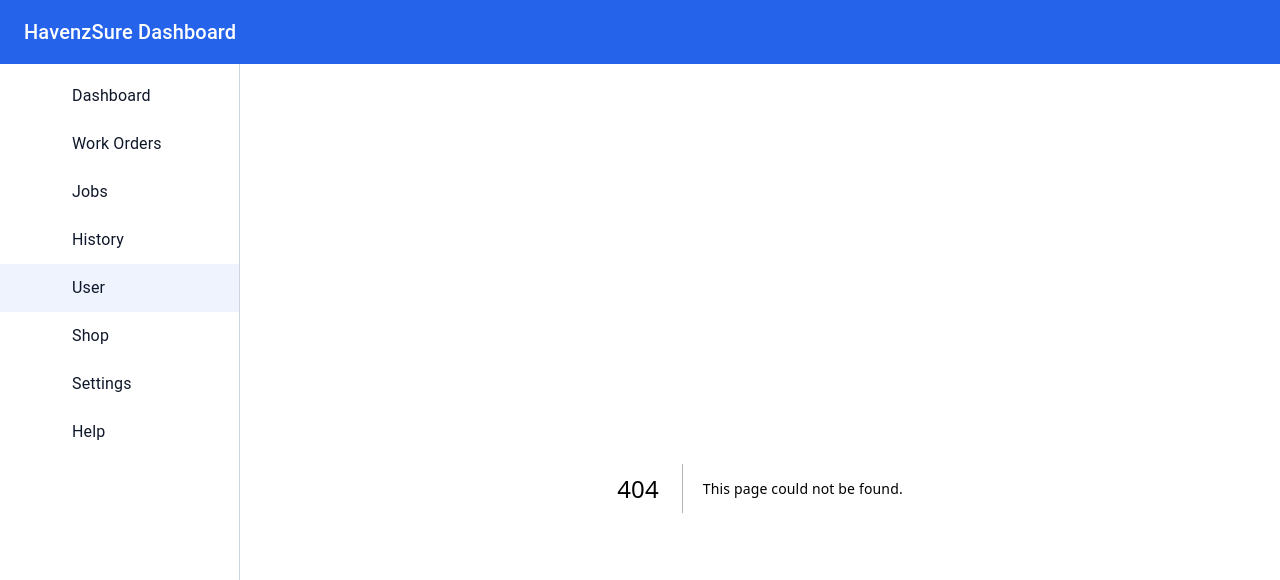
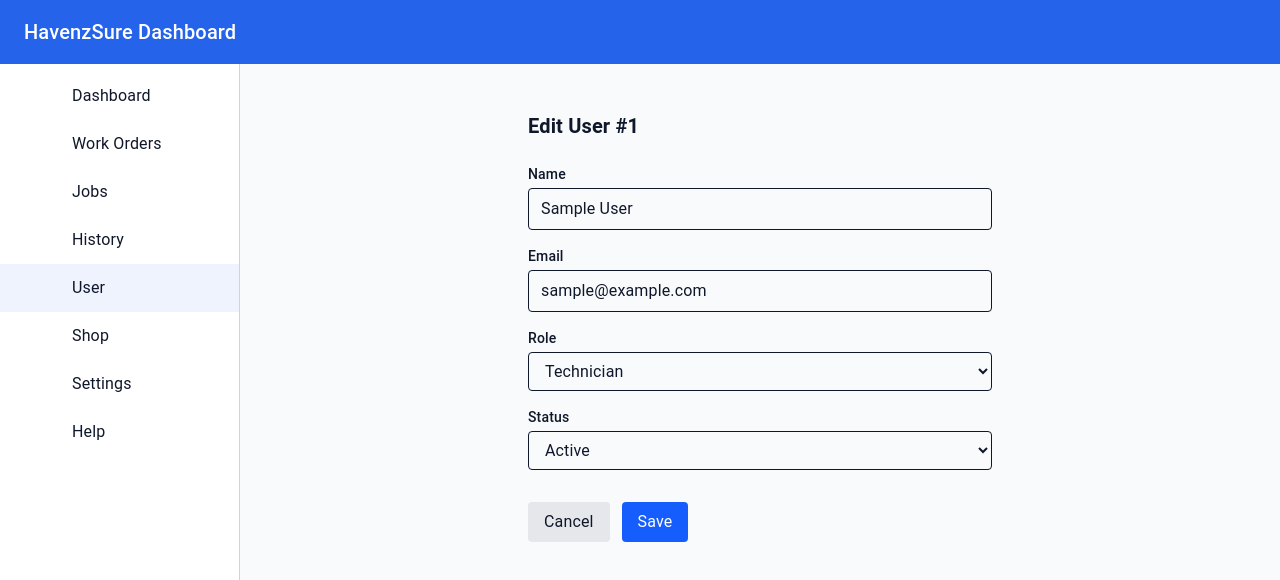
Before and after one commit to DashboardDivas/havenzsure-dashboard, a Next.js app: page /user/1/edit in a window 1280 px wide. Before the commit this address had no page. Shown: the top 580 px of the page. Built offline with nearby package versions, Linux system fonts and the light colour scheme; some icons are missing; what @mui/material-nextjs would draw is missing.

Commit message:
feat/user-detail-view

```diff
--- /dev/null
+++ b/src/app/user/[id]/edit/page.tsx
@@ -0,0 +1,105 @@
+"use client";
+
+import { useParams, useRouter } from "next/navigation";
+import { useState } from "react";
+
+export default function EditUserPage() {
+  const { id } = useParams();
+  const router = useRouter();
+
+  const [formData, setFormData] = useState({
+    name: "Sample User",
+    email: "sample@example.com",
+    role: "Technician",
+    status: "Active",
+  });
+
+  const handleChange = (
+    e: React.ChangeEvent<HTMLInputElement | HTMLSelectElement>
+  ) => {
+    setFormData({ ...formData, [e.target.name]: e.target.value });
+  };
+
+  const handleSave = () => {
+    alert(`User ${id} updated:\n` + JSON.stringify(formData, null, 2));
+    router.push(`/user/${id}`); // Navigate to view page after save
+  };
+
+  return (
+    <div className="p-6 max-w-lg mx-auto">
+      <h1 className="text-xl font-bold mb-6">Edit User #{id}</h1>
+
+      <div className="space-y-4">
+        {/* Name */}
+        <div>
+          <label className="block text-sm font-medium mb-1">Name</label>
+          <input
+            type="text"
+            name="name"
+            value={formData.name}
+            onChange={handleChange}
+            className="w-full border rounded px-3 py-2"
+          />
+        </div>
+
+        {/* Email */}
+        <div>
+          <label className="block text-sm font-medium mb-1">Email</label>
+          <input
+            type="email"
+            name="email"
+            value={formData.email}
+            onChange={handleChange}
+            className="w-full border rounded px-3 py-2"
+          />
+        </div>
+
+        {/* Role */}
+        <div>
+          <label className="block text-sm font-medium mb-1">Role</label>
+          <select
+            name="role"
+            value={formData.role}
+            onChange={handleChange}
+            className="w-full border rounded px-3 py-2"
+          >
+            <option>Admin</option>
+            <option>Adjustor</option>
+            <option>Bodyman</option>
+            <option>Technician</option>
+          </select>
+        </div>
+
+        {/* Status */}
+        <div>
+          <label className="block text-sm font-medium mb-1">Status</label>
+          <select
+            name="status"
+            value={formData.status}
+            onChange={handleChange}
+            className="w-full border rounded px-3 py-2"
+          >
+            <option>Active</option>
+            <option>Inactive</option>
+          </select>
+        </div>
+
+        {/* Buttons */}
+        <div className="flex gap-3 pt-4">
+          <button
+            onClick={() => router.push(`/user/${id}`)} // Navigate back to view page
+            className="px-4 py-2 rounded bg-gray-200 hover:bg-gray-300"
+          >
+            Cancel
+          </button>
+          <button
+            onClick={handleSave}
+            className="px-4 py-2 rounded bg-blue-600 text-white hover:bg-blue-700"
+          >
+            Save
+          </button>
+        </div>
+      </div>
+    </div>
+  );
+}
--- /dev/null
+++ b/src/app/user/[id]/page.tsx
@@ -0,0 +1,77 @@
+"use client";
+
+import { useRouter } from "next/navigation";
+import { useEffect, useState } from "react";
+import { Avatar, Card, CardContent } from "@mui/material";
+
+type User = {
+  id: string;
+  name: string;
+  email: string;
+  role: string;
+  shopNumber: string;
+  status: "Active" | "Inactive";
+  avatar?: string;
+};
+
+// Normally, you would fetch this from an API
+const initialUsers: User[] = [
+  { id: "U0001", name: "Himanshi Punj", email: "himanshi@example.com", role: "Admin", shopNumber: "S001", status: "Active", avatar: "/images/himanshi.png" },
+  { id: "U0002", name: "Daisy Di", email: "daisy@example.com", role: "Adjustor", shopNumber: "S002", status: "Active", avatar: "https://i.pravatar.cc/150?img=5" },
+  { id: "U0003", name: "Chen Li", email: "chen@example.com", role: "Bodyman", shopNumber: "S003", status: "Active", avatar: "https://i.pravatar.cc/150?img=15" },
+  { id: "U0004", name: "An-Ni Huang", email: "anni@example.com", role: "Technician", shopNumber: "S004", status: "Active", avatar: "https://i.pravatar.cc/150?img=25" },
+  { id: "U0005", name: "Jason Wang", email: "jason@example.com", role: "Bodyman", shopNumber: "S005", status: "Inactive", avatar: "https://i.pravatar.cc/150?img=35" },
+];
+
+export default function UserDetail({ params }: { params: { id: string } }) {
+  const { id } = params;
+  const [user, setUser] = useState<User | null>(null);
+  const router = useRouter();
+
+  useEffect(() => {
+    const foundUser = initialUsers.find((u) => u.id === id);
+    if (!foundUser) {
+      router.push("/"); // Redirect if user not found
+    } else {
+      setUser(foundUser);
+    }
+  }, [id, router]);
+
+  if (!user) return null;
+
+  return (
+    <div className="p-6">
+      <button
+        className="mb-4 px-4 py-2 bg-gray-200 rounded hover:bg-gray-300"
+        onClick={() => router.push("/user")}
+      >
+        Back
+      </button>
+
+      <Card className="max-w-md mx-auto shadow">
+        <CardContent className="flex flex-col items-center text-center space-y-4">
+          <Avatar
+            src={user.avatar}
+            alt={user.name}
+            sx={{ width: 80, height: 80 }}
+          />
+          <h2 className="text-2xl font-bold">{user.name}</h2>
+          <p className="text-gray-600">{user.email}</p>
+          <div className="flex space-x-4">
+            <span className="px-3 py-1 rounded-full bg-blue-500 text-white text-sm">
+              {user.role}
+            </span>
+            <span
+              className={`px-3 py-1 rounded-full text-white text-sm ${
+                user.status === "Active" ? "bg-green-500" : "bg-red-500"
+              }`}
+            >
+              {user.status}
+            </span>
+          </div>
+          <p className="text-gray-500">Repair Shop: {user.shopNumber}</p>
+        </CardContent>
+      </Card>
+    </div>
+  );
+}
--- a/src/components/ui/UserList.tsx
+++ b/src/components/ui/UserList.tsx
@@ -1,6 +1,12 @@
 "use client";
 import React, { useState } from "react";
-import { Avatar, IconButton, Menu, MenuItem, ListItemIcon } from "@mui/material";
+import {
+  Avatar,
+  IconButton,
+  Menu,
+  MenuItem,
+  ListItemIcon,
+} from "@mui/material";
 import MoreVertIcon from "@mui/icons-material/MoreVert";
 import VisibilityIcon from "@mui/icons-material/Visibility";
 import EditIcon from "@mui/icons-material/Edit";
@@ -17,25 +23,30 @@ type User = {
   avatar?: string;
 };
 
-const users: User[] = [
-  { id: 'U0001', name: "Himanshi Punj", email: "himanshi@example.com", role: "Admin", shopNumber: "S001", status: "Active", avatar: "/images/himanshi.png" },
-  { id: 'U0002', name: "Daisy Di", email: "daisy@example.com", role: "Adjustor", shopNumber: "S002", status: "Active", avatar: "https://i.pravatar.cc/150?img=5" },
-  { id: 'U0003', name: "Chen Li", email: "chen@example.com", role: "Bodyman", shopNumber: "S003", status: "Active", avatar: "https://i.pravatar.cc/150?img=15" },
-  { id: 'U0004', name: "An-Ni Huang", email: "anni@example.com", role: "Technician", shopNumber: "S004", status: "Active", avatar: "https://i.pravatar.cc/150?img=25" },
-  { id: 'U0005', name: "Jason Wang", email: "jason@example.com", role: "Bodyman", shopNumber: "S005", status: "Inactive", avatar: "https://i.pravatar.cc/150?img=35" },
-  { id: 'U0006', name: "Michael Johnson", email: "michael@example.com", role: "Technician", shopNumber: "S006", status: "Inactive", avatar: "https://i.pravatar.cc/150?img=65" },
-  { id: 'U0007', name: "Sophia Davis", email: "sophia@example.com", role: "Technician", shopNumber: "S007", status: "Active", avatar: "https://i.pravatar.cc/150?img=75" },
-  { id: 'U0008', name: "David Smith", email: "david@example.com", role: "Technician", shopNumber: "S008", status: "Inactive", avatar: "https://i.pravatar.cc/150?img=85" },
-  { id: 'U0009', name: "Olivia Martinez", email: "olivia@example.com", role: "Technician", shopNumber: "S009", status: "Active", avatar: "https://i.pravatar.cc/150?img=95" }
+const initialUsers: User[] = [
+  { id: "U0001", name: "Himanshi Punj", email: "himanshi@example.com", role: "Admin", shopNumber: "S001", status: "Active", avatar: "/images/himanshi.png" },
+  { id: "U0002", name: "Daisy Di", email: "daisy@example.com", role: "Adjustor", shopNumber: "S002", status: "Active", avatar: "https://i.pravatar.cc/150?img=5" },
+  { id: "U0003", name: "Chen Li", email: "chen@example.com", role: "Bodyman", shopNumber: "S003", status: "Active", avatar: "https://i.pravatar.cc/150?img=15" },
+  { id: "U0004", name: "An-Ni Huang", email: "anni@example.com", role: "Technician", shopNumber: "S004", status: "Active", avatar: "https://i.pravatar.cc/150?img=25" },
+  { id: "U0005", name: "Jason Wang", email: "jason@example.com", role: "Bodyman", shopNumber: "S005", status: "Inactive", avatar: "https://i.pravatar.cc/150?img=35" },
+  { id: "U0006", name: "Maria Garcia", email: "maria@example.com", role: "Technician", shopNumber: "S006", status: "Active", avatar: "https://i.pravatar.cc/150?img=45" },
+  { id: "U0007", name: "Liam Smith", email: "liam@example.com", role: "Technician", shopNumber: "S007", status: "Inactive", avatar: "https://i.pravatar.cc/150?img=55" },
+  { id: "U0008", name: "Olivia Brown", email: "olivia@example.com", role: "Technician", shopNumber: "S008", status: "Active", avatar: "https://i.pravatar.cc/150?img=65" },
+  { id: "U0009", name: "Noah Johnson", email: "noah@example.com", role: "Technician", shopNumber: "S009", status: "Inactive", avatar: "https://i.pravatar.cc/150?img=75" },
+  { id: "U0010", name: "Ashna Walia", email: "ashna@example.com", role: "Technician", shopNumber: "S010", status: "Active", avatar: "https://i.pravatar.cc/150?img=85" }
 ];
 
 export default function UserList() {
   const router = useRouter();
 
+  const [users, setUsers] = useState<User[]>(initialUsers);
   const [anchorEl, setAnchorEl] = useState<null | HTMLElement>(null);
   const [selectedUser, setSelectedUser] = useState<User | null>(null);
 
-  const handleMenuOpen = (event: React.MouseEvent<HTMLElement>, user: User) => {
+  const handleMenuOpen = (
+    event: React.MouseEvent<HTMLElement>,
+    user: User
+  ) => {
     event.stopPropagation();
     setAnchorEl(event.currentTarget);
     setSelectedUser(user);
@@ -48,16 +59,24 @@ export default function UserList() {
 
   const handleAction = (action: string) => {
     if (!selectedUser) return;
+
     if (action === "view") {
-      router.push(`/users/${selectedUser.id}`);
-    } else {
-      alert(`${action} user: ${selectedUser.name}`);
+      // Navigate to details page
+      router.push(`/user/${selectedUser.id}`);
+    } else if (action === "edit") {
+      // Navigate to edit page
+      router.push(`/user/${selectedUser.id}/edit`);
+    } else if (action === "delete") {
+      // Simple delete in state
+      if (confirm(`Are you sure you want to delete ${selectedUser.name}?`)) {
+        setUsers(users.filter((u) => u.id !== selectedUser.id));
+      }
     }
     handleMenuClose();
   };
 
   const handleRowClick = (id: string) => {
-    router.push(`/users/${id}`);
+    router.push(`/user/${id}`);
   };
 
   return (
@@ -85,15 +104,24 @@ export default function UserList() {
                 <td className="p-3">{user.id}</td>
                 <td className="px-6 py-4">
                   <div className="flex items-center space-x-3">
-    <Avatar src={user.avatar} alt={user.name} sx={{ width: 40, height: 40 }} />
+                    <Avatar
+                      src={user.avatar}
+                      alt={user.name}
+                      sx={{ width: 40, height: 40 }}
+                    />
                     <div className="flex flex-col leading-tight">
-      <span className="font-medium text-gray-900 text-[15px]">{user.name}</span>
-      <span className="text-gray-500 text-xs">{user.email}</span>
+                      <span className="font-medium text-gray-900 text-[15px]">
+                        {user.name}
+                      </span>
+                      <span className="text-gray-500 text-xs">
+                        {user.email}
+                      </span>
                     </div>
                   </div>
                 </td>
-
-<td className="px-6 py-4 text-sm text-gray-600">{user.role}</td>
+                <td className="px-6 py-4 text-sm text-gray-600">
+                  {user.role}
+                </td>
                 <td className="p-3">
                   <span
                     className={`px-2 py-1 rounded-full text-white text-sm ${
@@ -115,7 +143,7 @@ export default function UserList() {
         </table>
       </div>
 
-      {/* Menu with colored items */}
+      {/* Menu */}
       <Menu
         anchorEl={anchorEl}
         open={Boolean(anchorEl)}
@@ -127,13 +155,19 @@ export default function UserList() {
           </ListItemIcon>
           View
         </MenuItem>
-        <MenuItem onClick={() => handleAction("edit")} sx={{ color: "orange" }}>
+        <MenuItem
+          onClick={() => handleAction("edit")}
+          sx={{ color: "orange" }}
+        >
           <ListItemIcon>
             <EditIcon fontSize="small" sx={{ color: "orange" }} />
           </ListItemIcon>
           Edit
         </MenuItem>
-        <MenuItem onClick={() => handleAction("delete")} sx={{ color: "red" }}>
+        <MenuItem
+          onClick={() => handleAction("delete")}
+          sx={{ color: "red" }}
+        >
           <ListItemIcon>
             <DeleteIcon fontSize="small" sx={{ color: "red" }} />
           </ListItemIcon>
```
Lines whose indentation alone changed are shown as unchanged.
